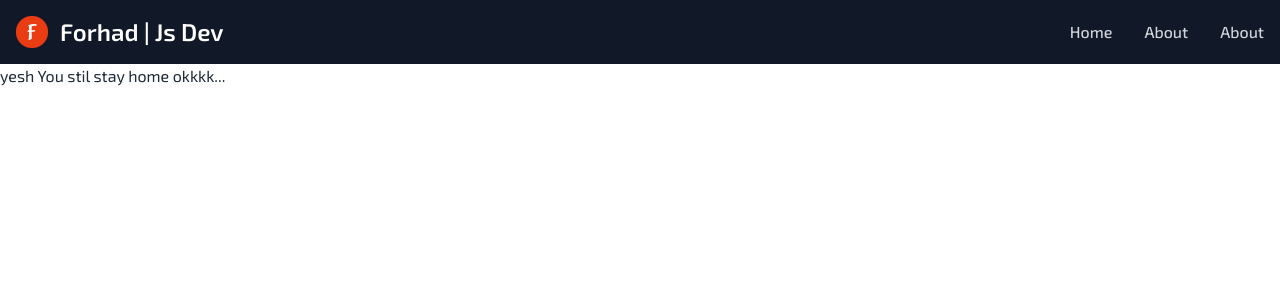
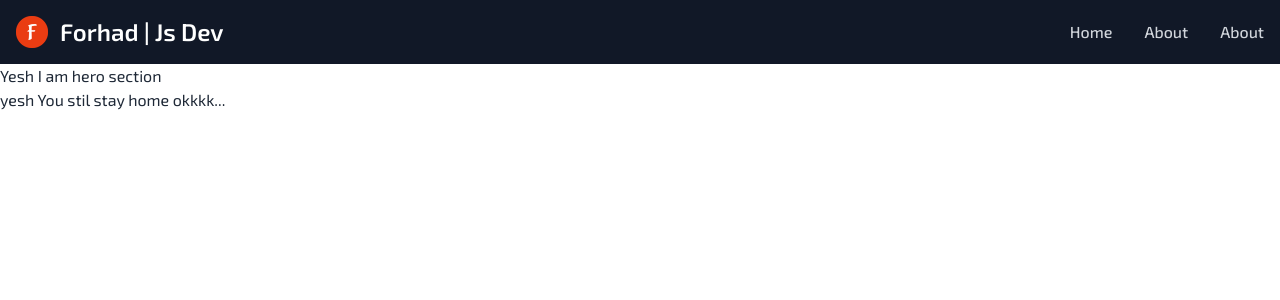
Before and after one commit to forhadhossen1/Simple-important-type-code, a React (Vite) app: page / in a window 1280 px wide. Shown: the top 300 px of the page. Built offline with nearby package versions, Linux system fonts and the light colour scheme.

Commit message:
setup framer-motion

```diff
--- a/package.json
+++ b/package.json
@@ -10,6 +10,7 @@
     "preview": "vite preview"
   },
   "dependencies": {
+    "framer-motion": "^11.0.5",
     "localforage": "^1.10.0",
     "match-sorter": "^6.3.4",
     "react": "^18.2.0",
--- /dev/null
+++ b/src/Components/Hero.jsx
@@ -0,0 +1,11 @@
+import { motion } from "framer-motion"
+
+const Hero = () => {
+    return (
+        <div>
+            Yesh I am hero section
+        </div>
+    );
+};
+
+export default Hero;
--- a/src/Pages/Home.jsx
+++ b/src/Pages/Home.jsx
@@ -1,7 +1,9 @@
+import Hero from "../Components/Hero";
 
 const Home = () => {
     return (
         <div>
+            <Hero></Hero>
             <p>yesh You stil stay home okkkk... </p>
         </div>
     );
```
Also changed, not shown: 1 other file (tests, documents, lock files or other folders).
